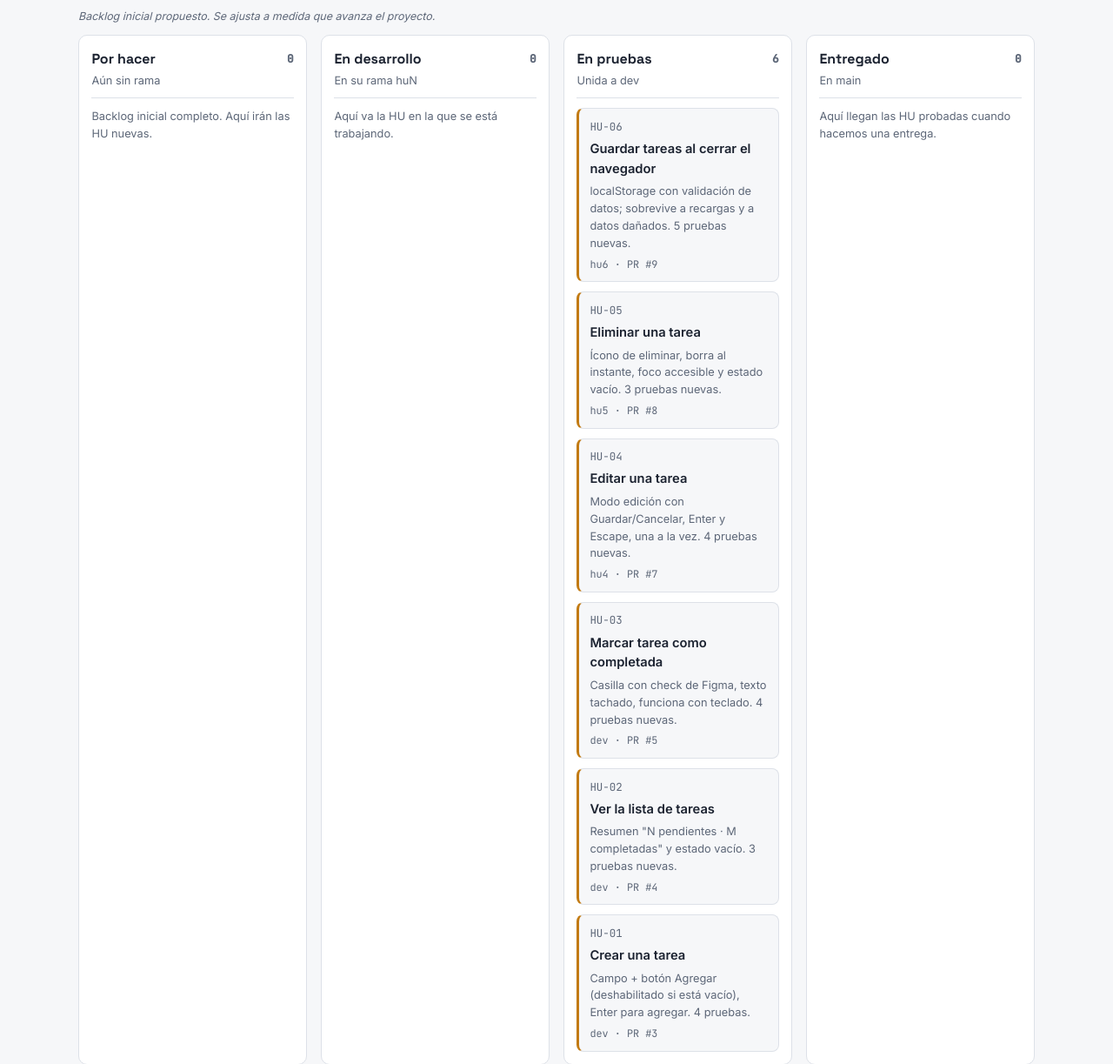
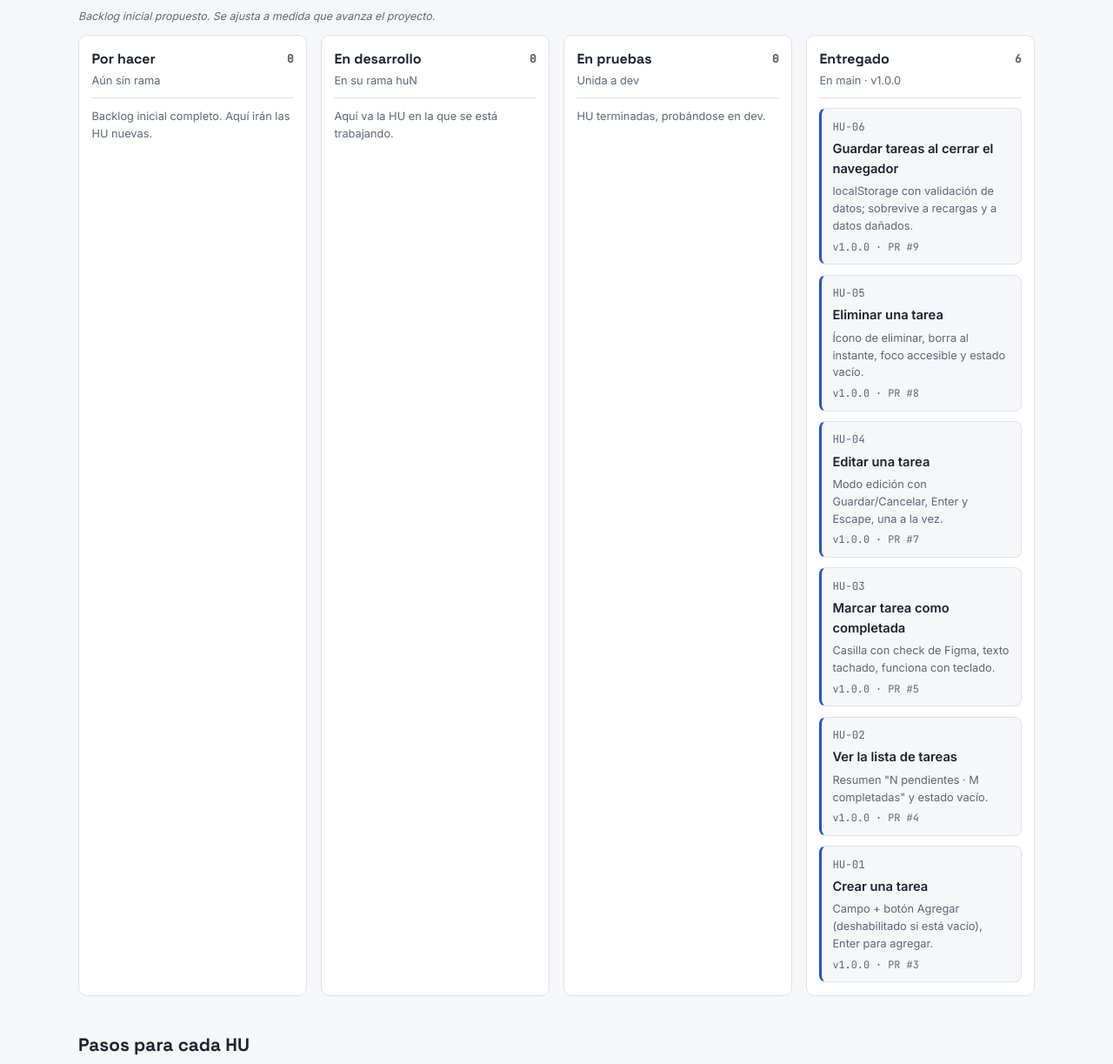
Before and after one commit to Kevin-Stiven-Lopez-Amaya404/docs-lista-tareas, a plain HTML site: page index.html in a window 1280 px wide. Shown: the part 921-2144 px from the top of the page at 87% size. Drawn offline with Linux system fonts and the light colour scheme.

Commit message:
Entrega v1.0.0: fichas, tablero y CHANGELOG
Co-Authored-By: Claude Opus 5.5 <noreply@anthropic.com>

```diff
--- a/index.html
+++ b/index.html
@@ -147,17 +147,17 @@ a.card:hover, a.card:focus-visible { border-color: var(--feature); outline: none
         <p class="where">Aquí va la HU en la que se está trabajando.</p>
       </div>
       <div class="col">
-        <div class="col-head"><h3>En pruebas <span class="count">6</span></h3><span class="where">Unida a dev</span></div>
-        <a class="card c-dev" href="https://github.com/Kevin-Stiven-Lopez-Amaya404/docs-lista-tareas/blob/dev/hu/HU-06-guardar-tareas.md"><span class="id">HU-06</span><span class="name">Guardar tareas al cerrar el navegador</span><span class="resumen">localStorage con validación de datos; sobrevive a recargas y a datos dañados. 5 pruebas nuevas.</span><span class="br">hu6 · PR #9</span></a>
-        <a class="card c-dev" href="https://github.com/Kevin-Stiven-Lopez-Amaya404/docs-lista-tareas/blob/dev/hu/HU-05-eliminar-tarea.md"><span class="id">HU-05</span><span class="name">Eliminar una tarea</span><span class="resumen">Ícono de eliminar, borra al instante, foco accesible y estado vacío. 3 pruebas nuevas.</span><span class="br">hu5 · PR #8</span></a>
-        <a class="card c-dev" href="https://github.com/Kevin-Stiven-Lopez-Amaya404/docs-lista-tareas/blob/dev/hu/HU-04-editar-tarea.md"><span class="id">HU-04</span><span class="name">Editar una tarea</span><span class="resumen">Modo edición con Guardar/Cancelar, Enter y Escape, una a la vez. 4 pruebas nuevas.</span><span class="br">hu4 · PR #7</span></a>
-        <a class="card c-dev" href="https://github.com/Kevin-Stiven-Lopez-Amaya404/docs-lista-tareas/blob/dev/hu/HU-03-completar-tarea.md"><span class="id">HU-03</span><span class="name">Marcar tarea como completada</span><span class="resumen">Casilla con check de Figma, texto tachado, funciona con teclado. 4 pruebas nuevas.</span><span class="br">dev · PR #5</span></a>
-        <a class="card c-dev" href="https://github.com/Kevin-Stiven-Lopez-Amaya404/docs-lista-tareas/blob/dev/hu/HU-02-ver-lista.md"><span class="id">HU-02</span><span class="name">Ver la lista de tareas</span><span class="resumen">Resumen "N pendientes · M completadas" y estado vacío. 3 pruebas nuevas.</span><span class="br">dev · PR #4</span></a>
-        <a class="card c-dev" href="https://github.com/Kevin-Stiven-Lopez-Amaya404/docs-lista-tareas/blob/dev/hu/HU-01-crear-tarea.md"><span class="id">HU-01</span><span class="name">Crear una tarea</span><span class="resumen">Campo + botón Agregar (deshabilitado si está vacío), Enter para agregar. 4 pruebas.</span><span class="br">dev · PR #3</span></a>
+        <div class="col-head"><h3>En pruebas <span class="count">0</span></h3><span class="where">Unida a dev</span></div>
+        <p class="where">HU terminadas, probándose en dev.</p>
       </div>
       <div class="col">
-        <div class="col-head"><h3>Entregado <span class="count">0</span></h3><span class="where">En main</span></div>
-        <p class="where">Aquí llegan las HU probadas cuando hacemos una entrega.</p>
+        <div class="col-head"><h3>Entregado <span class="count">6</span></h3><span class="where">En main · v1.0.0</span></div>
+        <a class="card c-main" href="https://github.com/Kevin-Stiven-Lopez-Amaya404/docs-lista-tareas/blob/main/hu/HU-06-guardar-tareas.md"><span class="id">HU-06</span><span class="name">Guardar tareas al cerrar el navegador</span><span class="resumen">localStorage con validación de datos; sobrevive a recargas y a datos dañados.</span><span class="br">v1.0.0 · PR #9</span></a>
+        <a class="card c-main" href="https://github.com/Kevin-Stiven-Lopez-Amaya404/docs-lista-tareas/blob/main/hu/HU-05-eliminar-tarea.md"><span class="id">HU-05</span><span class="name">Eliminar una tarea</span><span class="resumen">Ícono de eliminar, borra al instante, foco accesible y estado vacío.</span><span class="br">v1.0.0 · PR #8</span></a>
+        <a class="card c-main" href="https://github.com/Kevin-Stiven-Lopez-Amaya404/docs-lista-tareas/blob/main/hu/HU-04-editar-tarea.md"><span class="id">HU-04</span><span class="name">Editar una tarea</span><span class="resumen">Modo edición con Guardar/Cancelar, Enter y Escape, una a la vez.</span><span class="br">v1.0.0 · PR #7</span></a>
+        <a class="card c-main" href="https://github.com/Kevin-Stiven-Lopez-Amaya404/docs-lista-tareas/blob/main/hu/HU-03-completar-tarea.md"><span class="id">HU-03</span><span class="name">Marcar tarea como completada</span><span class="resumen">Casilla con check de Figma, texto tachado, funciona con teclado.</span><span class="br">v1.0.0 · PR #5</span></a>
+        <a class="card c-main" href="https://github.com/Kevin-Stiven-Lopez-Amaya404/docs-lista-tareas/blob/main/hu/HU-02-ver-lista.md"><span class="id">HU-02</span><span class="name">Ver la lista de tareas</span><span class="resumen">Resumen "N pendientes · M completadas" y estado vacío.</span><span class="br">v1.0.0 · PR #4</span></a>
+        <a class="card c-main" href="https://github.com/Kevin-Stiven-Lopez-Amaya404/docs-lista-tareas/blob/main/hu/HU-01-crear-tarea.md"><span class="id">HU-01</span><span class="name">Crear una tarea</span><span class="resumen">Campo + botón Agregar (deshabilitado si está vacío), Enter para agregar.</span><span class="br">v1.0.0 · PR #3</span></a>
       </div>
     </div>
   </section>
```
Also changed, not shown: 7 other files.
